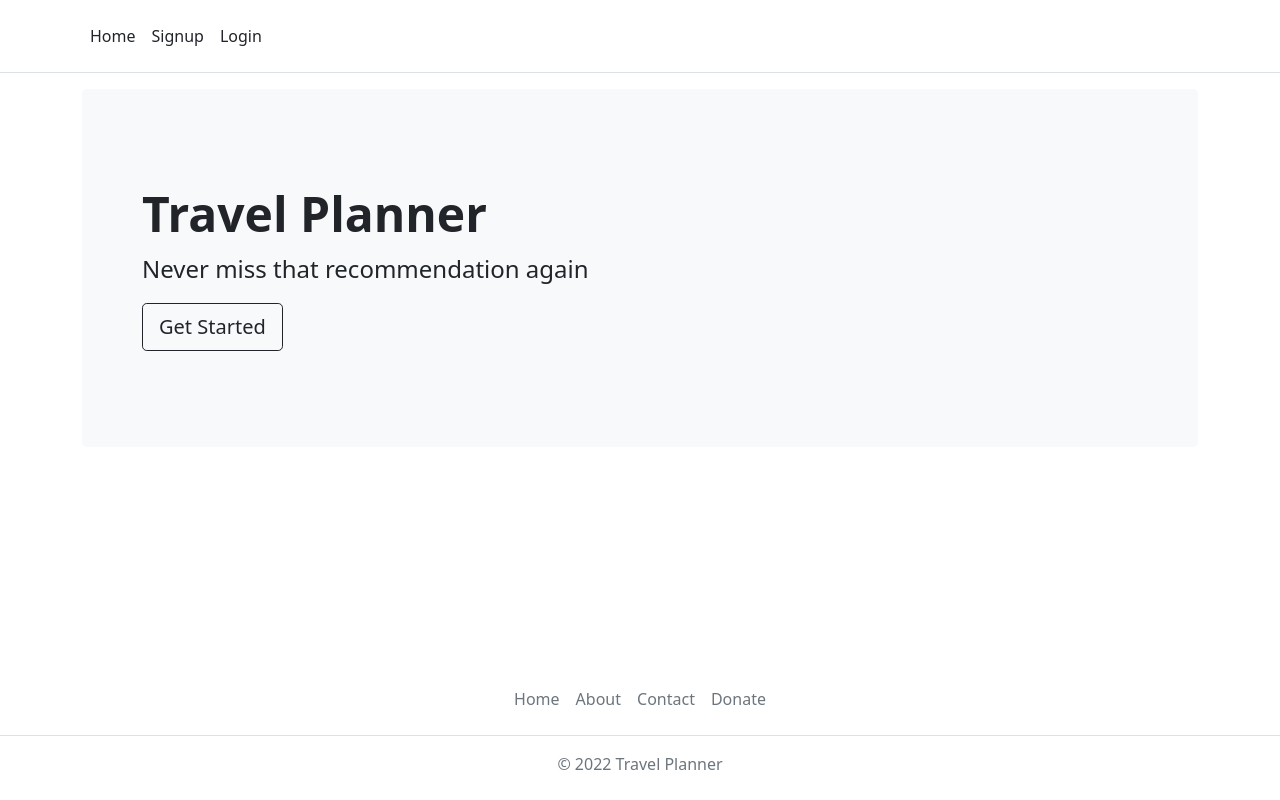
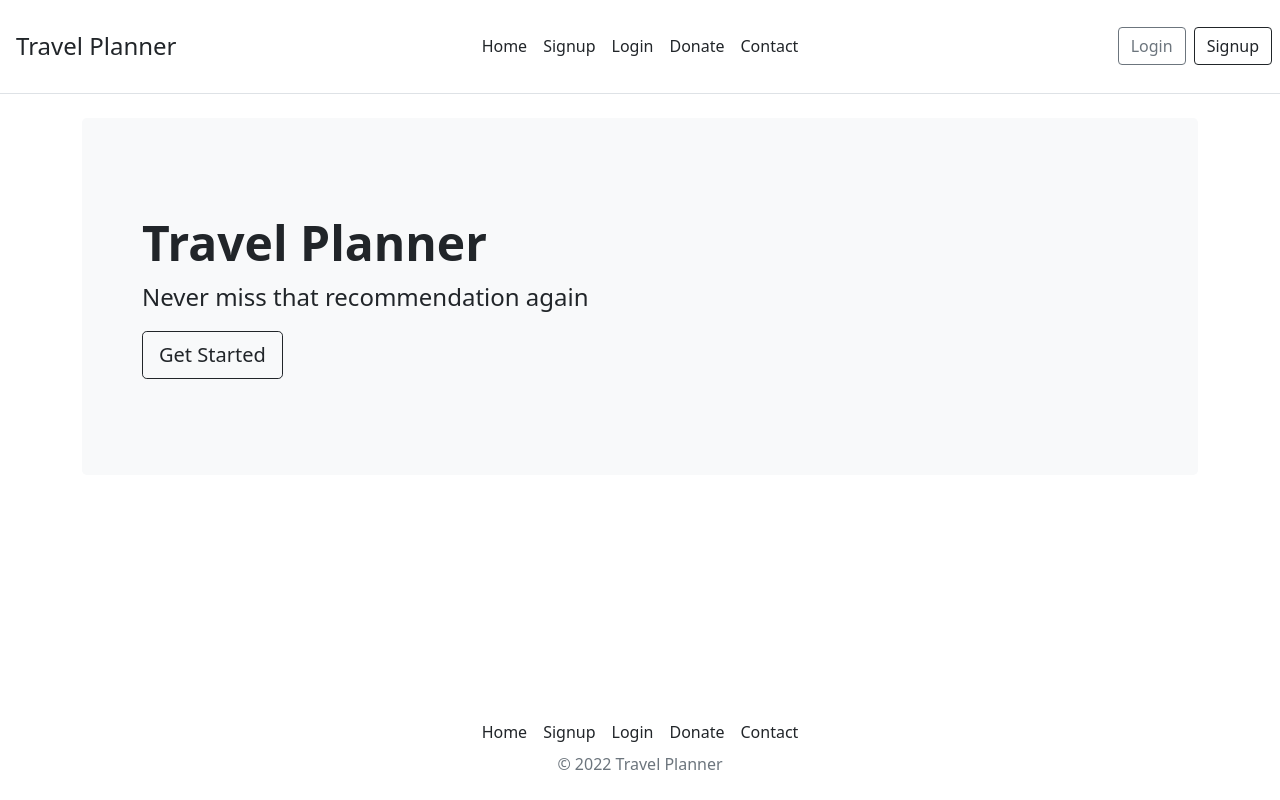
Before and after one commit to jgray33/travel-planner, a React (Create React App) app in the folder client/: page / in a window 1280 px wide. Built offline with nearby package versions, Linux system fonts and the light colour scheme.

Commit message:
Combined Zains new navbar into the header

```diff
--- a/client/src/App.js
+++ b/client/src/App.js
@@ -42,7 +42,7 @@ function App() {
     <div className="d-flex flex-column min-vh-100">
       <ApolloProvider client={client}>
         <Router>
-          <NavBar />
+          <Header />
           <Routes>
             <Route path="/" element={<Home />} />
             <Route path="/login" element={<Login />} />
--- a/client/src/components/Footer.js
+++ b/client/src/components/Footer.js
@@ -1,31 +1,10 @@
 import React from "react";
-import { Link } from "react-router-dom";
+import NavBar from "./NavBar";
 
 const Footer = () => {
   return (
     <footer className="mb-2 mt-auto">
-      <ul className="nav justify-content-center border-bottom pb-3 mb-3">
-        <li>
-          <Link className="nav-link px-2 link-secondary" to={`/`}>
-            Home
-          </Link>
-        </li>
-        <li>
-          <Link className="nav-link px-2 link-secondary" to={`/about`}>
-            About
-          </Link>
-        </li>
-        <li>
-          <Link className="nav-link px-2 link-secondary" to={`/contact`}>
-            Contact
-          </Link>
-        </li>
-        <li>
-          <Link className="nav-link px-2 link-secondary" to={`/donate`}>
-            Donate
-          </Link>
-        </li>
-      </ul>
+      <NavBar />
       <p className="text-center text-muted">&copy; 2022 Travel Planner</p>
     </footer>
   );
--- a/client/src/components/Header.js
+++ b/client/src/components/Header.js
@@ -1,6 +1,6 @@
 import React from "react";
 import { Link } from "react-router-dom";
-
+import NavBar from "./NavBar";
 import Auth from "../utils/auth";
 
 const Header = () => {
@@ -16,30 +16,7 @@ const Header = () => {
       >
         <h1 className="bi m-3 fs-4">Travel Planner</h1>
       </Link>
-
-      <ul className="nav col-12 col-md-auto mb-2 justify-content-center mb-md-0">
-        <li>
-          <Link className="nav-link px-2 link-secondary" to={`/`}>
-            Home
-          </Link>
-        </li>
-        <li>
-          <Link className="nav-link px-2 link-secondary" to={`/about`}>
-            About
-          </Link>
-        </li>
-        <li>
-          <Link className="nav-link px-2 link-secondary" to={`/contact`}>
-            Contact
-          </Link>
-        </li>
-        <li>
-          <Link className="nav-link px-2 link-secondary" to={`/donate`}>
-            Donate
-          </Link>
-        </li>
-      </ul>
-
+      <NavBar />
       <div className="col-md-3 text-end">
         {Auth.loggedIn() ? (
           <>
--- a/client/src/components/NavBar.js
+++ b/client/src/components/NavBar.js
@@ -3,73 +3,49 @@ import { Link } from "react-router-dom";
 import Auth from "../utils/auth";
 
 const NavBar = () => {
-  // const userId = Auth.getUser().data.username;
-  const logout = (event) => {
-    event.preventDefault();
-    Auth.logout();
-  };
   return (
-    <div>
-      {/* ternary opretor used for conditinal rendering */}
-
-      <header className="p-3 mb-3 border-bottom">
-        <div className="container">
-          <div className="d-flex flex-wrap align-items-center justify-content-center justify-content-lg-start">
-            <a
-              href="/"
-              className="d-flex align-items-center mb-2 mb-lg-0 text-dark text-decoration-none"
-            ></a>
-
-            <div>
-              <ul className="nav col-12 col-lg-auto me-lg-auto mb-2 justify-content-center mb-md-0">
-                {Auth.loggedIn() ? (
-                  <>
+    <ul className="nav col-12 col-md-auto mb-2 justify-content-center mb-md-0">
       <li>
         <Link to="/" className="nav-link px-2 link-dark">
           Home
         </Link>
       </li>
+      {Auth.loggedIn() ? (
+        <>
           <li>
             <Link
               to={`/users/${Auth.getUser()?.data?.username}`}
               className="nav-link px-2 link-dark"
             >
-                        DashBoard
+              Trip Dashboard
             </Link>
-                    </li>
-                    <li>
-                      <div onClick={logout} className="nav-link px-2 link-dark">
-                        Logout
-                      </div>
           </li>
         </>
       ) : (
         <>
           <li>
-                      <Link to="/" className="nav-link px-2 link-dark">
-                        Home
-                      </Link>
-                    </li>
-
-                    <li>
-                      <Link to="/signup" className="nav-link px-2 link-dark">
+            <Link to={"/signup"} className="nav-link px-2 link-dark">
               Signup
             </Link>
           </li>
-
           <li>
-                      <Link to="/Login" className="nav-link px-2 link-dark">
+            <Link to={"/login"} className="nav-link px-2 link-dark">
               Login
             </Link>
           </li>
         </>
       )}
+      <li>
+        <Link to={"/donate"} className="nav-link px-2 link-dark">
+          Donate
+        </Link>
+      </li>
+      <li>
+        <Link to={"/contact"} className="nav-link px-2 link-dark">
+          Contact
+        </Link>
+      </li>
     </ul>
-            </div>
-          </div>
-        </div>
-      </header>
-    </div>
   );
 };
 export default NavBar;
```
Also changed, not shown: client/src/components/Nav.js (+31 -0 lines), 1 other file (tests, documents, lock files or other folders). Lines whose indentation alone changed are shown as unchanged.
